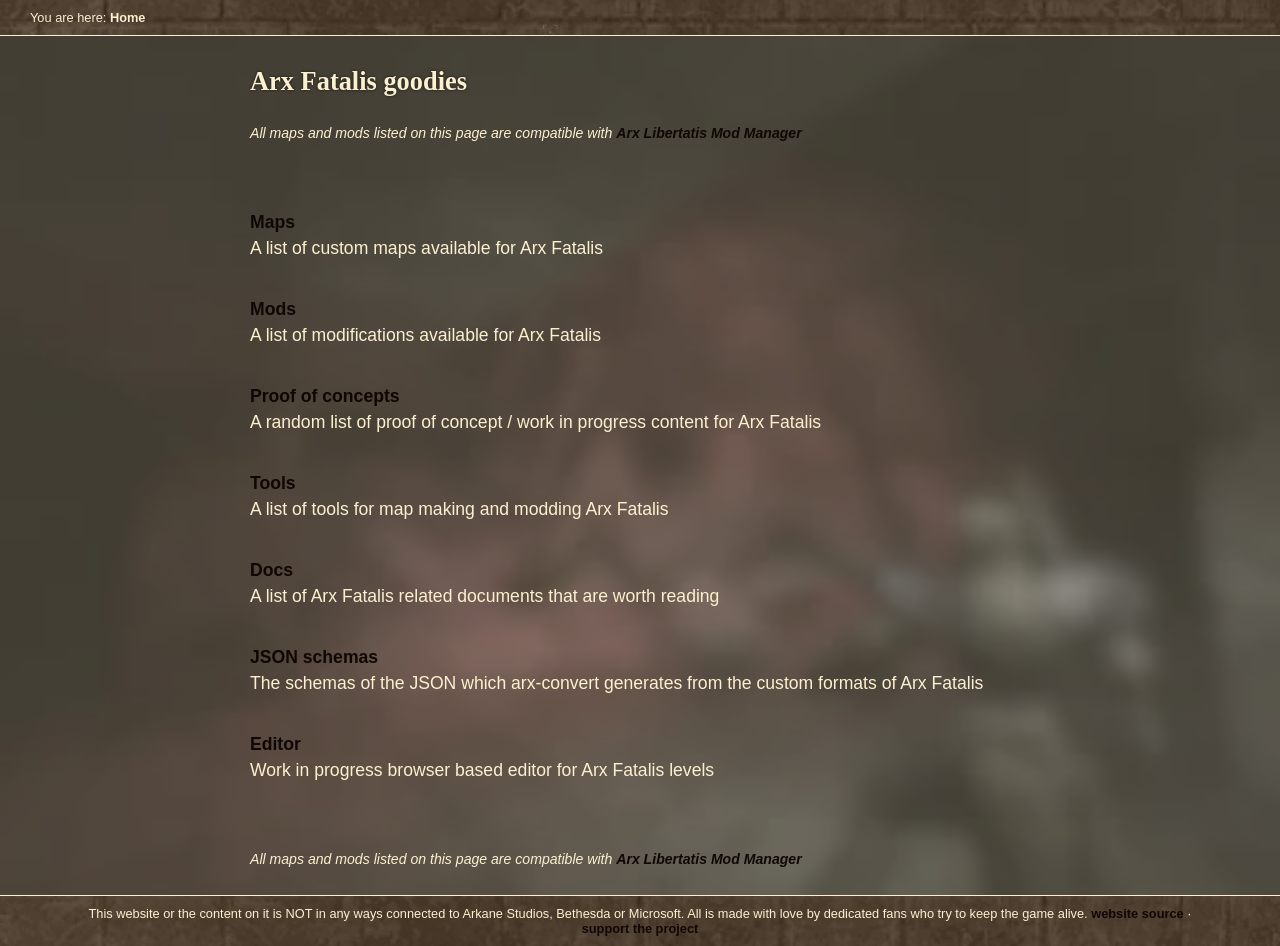
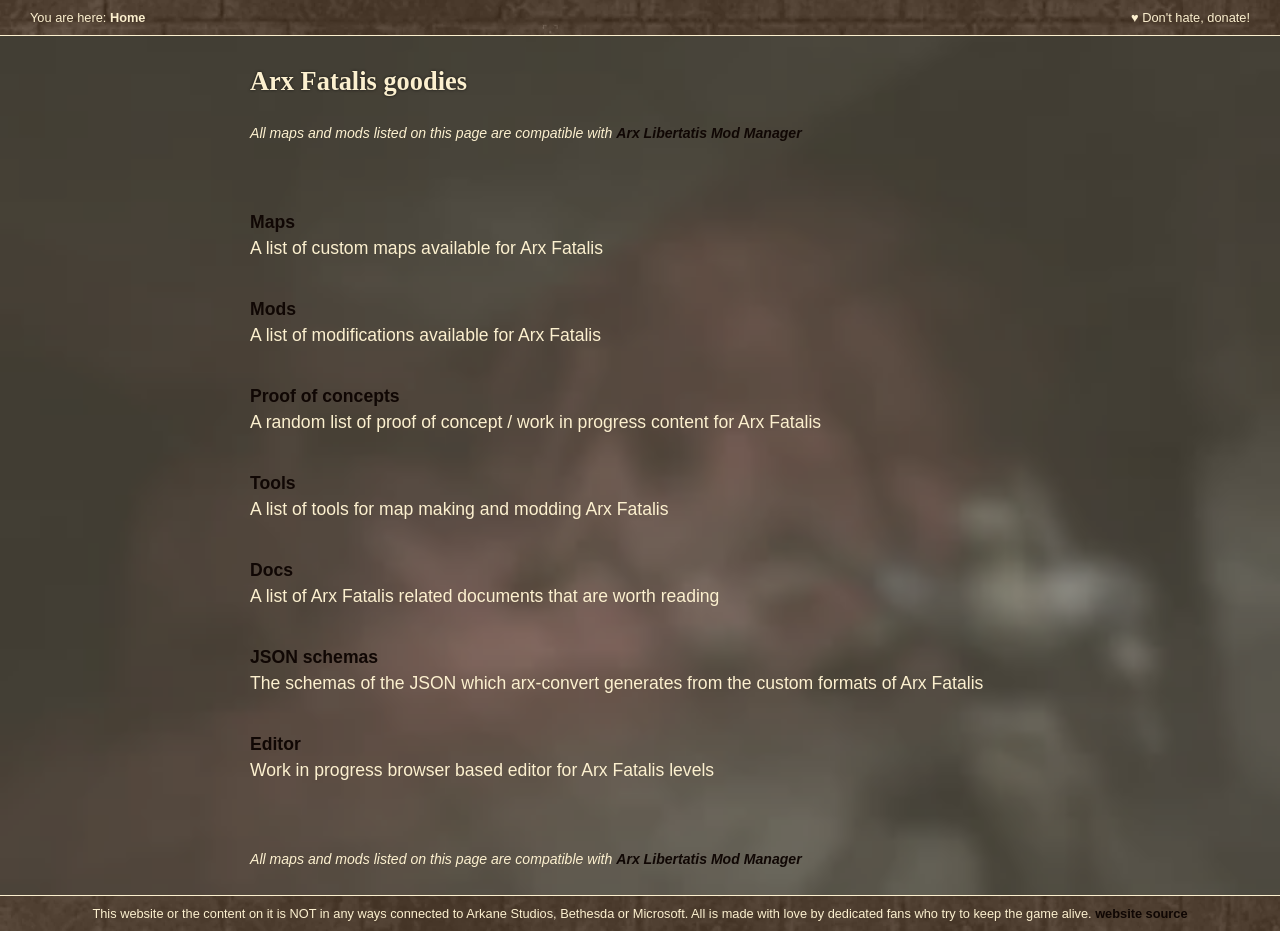
Before and after one commit to arx-tools/arx-tools.github.io, an Astro site: page / in a window 1280 px wide. Shown: the part 90-1036 px from the top of the page. Built offline with nearby package versions, Linux system fonts and the light colour scheme; Astro itself is replaced by a stand-in of ours.

Commit message:
feat: move the support link into the header

```diff
--- a/src/components/Footer.astro
+++ b/src/components/Footer.astro
@@ -4,8 +4,4 @@
   <a href="https://github.com/arx-tools/arx-tools.github.io" target="_blank">
     website&nbsp;source
   </a>
-  {' · '}
-  <a href="https://github.com/sponsors/meszaros-lajos-gyorgy" target="_blank">
-    support&nbsp;the&nbsp;project
-  </a>
 </footer>
--- a/src/components/Header.astro
+++ b/src/components/Header.astro
@@ -22,5 +22,13 @@
         <li>{index === breadcrumbs.length - 1 ? label : <a href={link}>{label}</a>}</li>
       ))}
     </ul>
+    <a
+      class="donate"
+      href="https://github.com/sponsors/meszaros-lajos-gyorgy"
+      target="_blank"
+      aria-label="Support the project on GitHub Sponsors"
+    >
+      ♥ Don't hate, donate!
+    </a>
   </nav>
 </header>
--- a/src/styles/header.css
+++ b/src/styles/header.css
@@ -17,3 +17,12 @@
     display: none;
   }
 }
+
+/* the way to the tip jar: on the breadcrumb line, under the logo, right aligned and quiet, so it
+   reads as a remark and not as a call to action */
+.breadcrumbs .donate {
+  float: right;
+  color: inherit;
+  font-weight: normal;
+  white-space: nowrap;
+}
```
